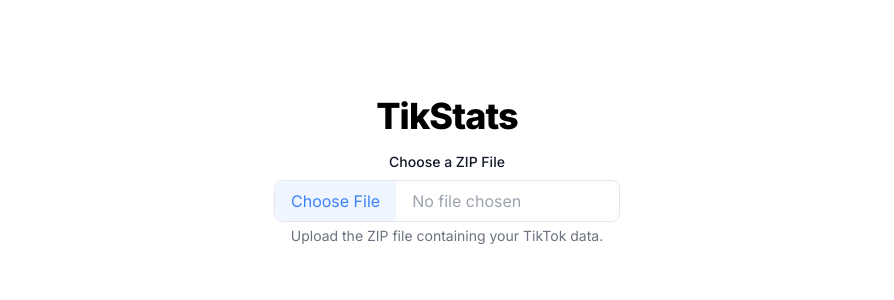
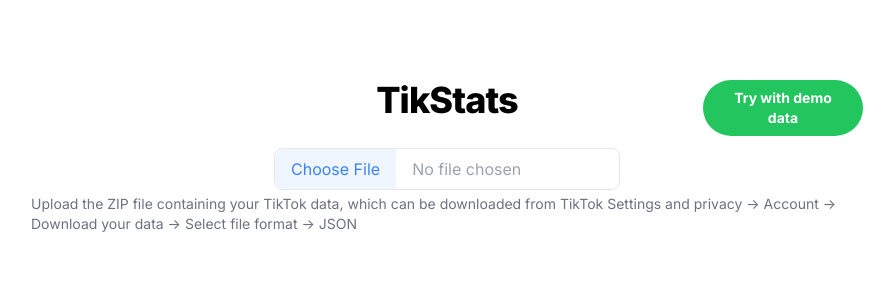
Before and after one commit to rkoponen/tik-stats, a Next.js app: page / in a window 1280 px wide. Shown: the top 300 px of the page, without its empty margins (193-1087 px from the left). Built offline with nearby package versions, Linux system fonts and the light colour scheme.

Commit message:
Add demo button and instructions for downloading tiktok data

```diff
--- a/app/page.tsx
+++ b/app/page.tsx
@@ -1,71 +1,124 @@
-'use client'
-import { useState, useEffect } from 'react';
-import { ParsedData, VideoBrowsingHistoryItem, VideoLikeHistoryItem} from './types/jsonInterfaces';
-import JSZip from 'jszip';
-import { StatsWidget } from './components/statsWidget';
+"use client";
+import { useState, useEffect } from "react";
+import {
+  ParsedData,
+  VideoBrowsingHistoryItem,
+  VideoLikeHistoryItem,
+} from "./types/jsonInterfaces";
+import JSZip from "jszip";
+import { StatsWidget } from "./components/statsWidget";
+import demoData from ".//../public/demo-data.json";
 
 export type WatchData = {
   watchHistory: VideoBrowsingHistoryItem[];
   likeHistory: VideoLikeHistoryItem[];
-}
+};
 
 export default function Home() {
   const [watchData, setWatchData] = useState<WatchData | null>(null);
   const [error, setError] = useState<string | null>(null);
 
-  const handleFileChange = async (event: React.ChangeEvent<HTMLInputElement>) => {
+  const handleFileChange = async (
+    event: React.ChangeEvent<HTMLInputElement>
+  ) => {
     const selectedFile = event.target.files?.[0];
-    if (selectedFile && selectedFile.name.endsWith('zip')) {
-
+    if (selectedFile && selectedFile.name.endsWith("zip")) {
       const zip = new JSZip();
       await zip.loadAsync(selectedFile);
 
       zip.forEach((relativePath, zipEntry) => {
-        zipEntry.async('text').then((content) => {
+        zipEntry.async("text").then((content) => {
           try {
             const jsonData: ParsedData = JSON.parse(content);
             if ("Activity" in jsonData) {
-              const watchHistory = jsonData["Activity"]["Video Browsing History"].VideoList.map((item) => ({...item, Date: new Date(item.Date)}))
-              const likeHistory = jsonData["Activity"]["Like List"].ItemFavoriteList;
-              setWatchData({ watchHistory: watchHistory, likeHistory: likeHistory})
+              const watchHistory = jsonData["Activity"][
+                "Video Browsing History"
+              ].VideoList.map((item) => ({
+                ...item,
+                Date: new Date(item.Date),
+              }));
+              const likeHistory =
+                jsonData["Activity"]["Like List"].ItemFavoriteList;
+              setWatchData({
+                watchHistory: watchHistory,
+                likeHistory: likeHistory,
+              });
               setError(null);
             }
           } catch {
-            setError("Error parsing JSON data. Please upload a valid JSON file.")
+            setError(
+              "Error parsing JSON data. Please upload a valid JSON file."
+            );
           }
-        })
-      })
+        });
+      });
     } else {
-      setError('Invalid file type. Please upload a .zip file.')
+      setError("Invalid file type. Please upload a .zip file.");
     }
-  }
+  };
+
+  const handleClick = () => {
+    const jsonData = demoData;
+    if ("Activity" in jsonData) {
+      const watchHistory = jsonData["Activity"][
+        "Video Browsing History"
+      ].VideoList.map((item) => ({
+        ...item,
+        Date: new Date(item.Date),
+      }));
+      const likeHistory = jsonData["Activity"]["Like List"].ItemFavoriteList;
+      setWatchData({
+        watchHistory: watchHistory,
+        likeHistory: likeHistory,
+      });
+      setError(null);
+    }
+  };
 
   return (
-    <main className="flex flex-col items-center justify-between p-24">
-      <div className="px-4 md:px-8 lg:px-16">
-        <h1 className="text-4xl mb-4 font-extrabold tracking-tight text-center">TikStats</h1>
+    <main className="flex flex-col items-center justify-between my-20">
+      <div className="flex flex-col gap-3 items-center w-full sm:w-3/4 px-4 md:px-8 lg:px-16">
+        <div className="flex flex-col sm:flex-row  justify-center w-full items-center sm:justify-between">
+          <div className="hidden sm:block sm:w-40"></div>
+          <div className="mx-6">
+            <h1 className="text-4xl mb-4 font-extrabold tracking-tight flex-grow">
+              TikStats
+            </h1>
+          </div>
+          <button
+            onClick={handleClick}
+            className="bg-green-500 hover:bg-green-700 text-white text-sm font-bold py-2 px-4 rounded-full w-1/2 sm:w-40"
+          >
+            Try with demo data
+          </button>
+        </div>
+        <span className="block sm:hidden font-bold text-lg">or</span>
         <div className="flex flex-col items-center">
-          <label className="block mb-2 text-sm font-medium text-gray-900" htmlFor="file-input">Choose a ZIP File</label>
+          {/* <label
+            className="block mb-2 text-sm font-medium text-gray-900"
+            htmlFor="file-input"
+          >
+            Choose a ZIP File containing your TikTok data.
+          </label> */}
           <input
             className="file:bg-blue-50 file:text-blue-500 hover:file:bg-blue-100 file:rounded-lg file:rounded-tr-none file:rounded-br-none file:px-4 file:py-2 file:mr-4 file:border-none hover:cursor-pointer border rounded-lg text-gray-400"
             id="file-input"
             type="file"
-            onChange={handleFileChange} />
-          <p className="mt-1 mb-6 text-sm text-gray-500" id="file_input_help">Upload the ZIP file containing your TikTok data.</p>
+            onChange={handleFileChange}
+          />
+          <p className="mt-1 mb-6 text-sm text-gray-500" id="file_input_help">
+            Upload the ZIP file containing your TikTok data, which can be
+            downloaded from TikTok Settings and privacy -{">"} Account -{">"} Download
+            your data -{">"} Select file format -{">"} JSON
+          </p>
         </div>
-        {watchData && (
-          <StatsWidget
-            watchData={watchData}
-          />
-        )}
+        {watchData && <StatsWidget watchData={watchData} />}
         {error && (
           <div className="bg-red-200 rounded-lg p-4 text-center">
             <p className="text-red-800">{error}</p>
           </div>
-        )
-        }
+        )}
       </div>
     </main>
-
-  )
+  );
 }
```
